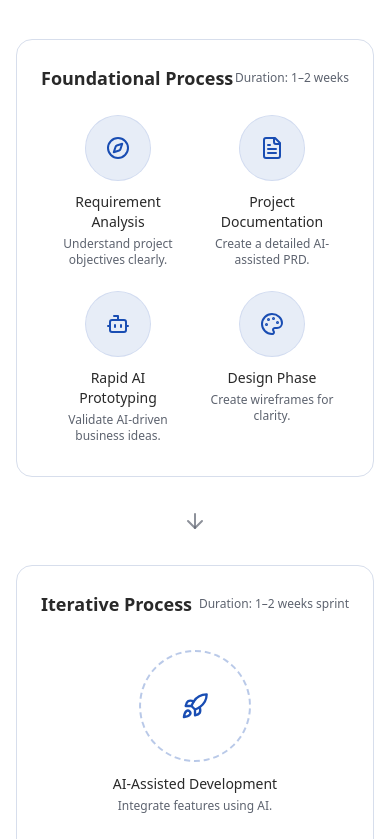
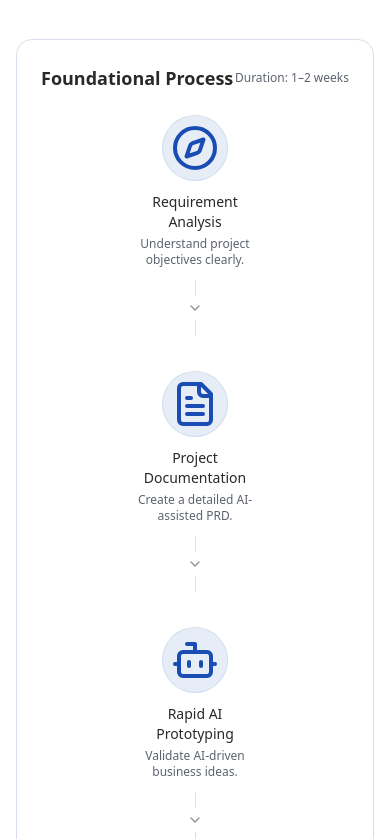
Before and after one commit to rishabhmehta/techpix-website, a Next.js app: page / in a window 390 px wide. Shown: the part 2385-3224 px from the top of the page. Built offline with nearby package versions, Linux system fonts and the light colour scheme.

Commit message:
refactor: enhance layout and styling in ProcessSection for improved responsiveness and clarity

```diff
--- a/components/sections/process.tsx
+++ b/components/sections/process.tsx
@@ -7,7 +7,9 @@ import {
   Repeat,
   Rocket,
   ChevronRight,
+  ChevronDown,
   ArrowDown,
+  RefreshCw,
 } from 'lucide-react';
 
 type Step = {
@@ -66,7 +68,7 @@ const ITERATION: Step[] = [
     ],
   },
   {
-    icon: Repeat,
+    icon: RefreshCw,
     title: 'Feedback Cycle',
     points: [
       'Conduct regular internal sprints.',
@@ -98,21 +100,24 @@ export function ProcessSection() {
       <div className="bg-card/60 relative overflow-hidden rounded-2xl border p-6 shadow-sm">
         <div className="mb-6 flex items-center justify-between">
           <h3 className="text-lg font-semibold">Foundational Process</h3>
-          <span className="text-muted-foreground text-xs">
+          <span className="text-muted-foreground text-end text-xs">
             Duration: 1–2 weeks
           </span>
         </div>
 
         <div className="-mx-2 pb-2">
           <ol
-            className="mx-2 flex flex-wrap items-start justify-center gap-6 md:gap-8"
+            className="mx-2 flex flex-col items-center gap-6 md:flex-row md:flex-wrap md:items-start md:justify-center md:gap-8"
             aria-label="Foundational steps timeline"
           >
             {FOUNDATION.map(({ icon: Icon, title, points }, idx) => (
-              <li key={title} className="flex items-start">
-                <div className="flex w-[130px] flex-col items-center text-center sm:w-[146px] md:w-[160px]">
+              <li
+                key={title}
+                className="flex flex-col items-center md:flex-row md:items-start"
+              >
+                <div className="flex w-[130px] flex-col items-center text-center md:w-[160px]">
                   <div className="bg-primary/10 text-primary ring-primary/20 flex size-16 items-center justify-center rounded-full ring-1 md:size-20">
-                    <Icon className="size-6" />
+                    <Icon className="size-12 md:size-6" />
                   </div>
                   <div className="mt-3 text-sm font-medium md:text-[15px]">
                     {title}
@@ -122,11 +127,21 @@ export function ProcessSection() {
                   </p>
                 </div>
                 {idx < FOUNDATION.length - 1 && (
-                  <div className="mx-2 hidden self-start md:mt-8 md:flex md:items-center">
-                    <div className="bg-border h-px w-8" />
-                    <ChevronRight className="text-muted-foreground/70 ml-1 size-4" />
-                    <div className="bg-border ml-1 h-px w-8" />
-                  </div>
+                  <>
+                    {/* Mobile: vertical connector with downward arrow */}
+                    <div className="my-3 flex flex-col items-center md:hidden">
+                      <div className="bg-border h-4 w-px" />
+                      <ChevronDown className="text-muted-foreground/70 my-1 size-4" />
+                      <div className="bg-border h-4 w-px" />
+                    </div>
+
+                    {/* ≥ sm: horizontal connector with right arrow */}
+                    <div className="mx-2 hidden self-start md:mt-8 md:flex md:items-center">
+                      <div className="bg-border h-px w-8" />
+                      <ChevronRight className="text-muted-foreground/70 ml-1 size-4" />
+                      <div className="bg-border ml-1 h-px w-8" />
+                    </div>
+                  </>
                 )}
               </li>
             ))}
@@ -143,9 +158,9 @@ export function ProcessSection() {
 
       {/* Iterative process – circular dashed items */}
       <div className="bg-card/60 relative overflow-hidden rounded-2xl border p-6 shadow-sm">
-        <div className="mb-8 flex items-center justify-between">
+        <div className="mb-8 flex items-center justify-between gap-4">
           <h3 className="text-lg font-semibold">Iterative Process</h3>
-          <span className="text-muted-foreground text-xs">
+          <span className="text-muted-foreground text-end text-xs">
             Duration: 1–2 weeks sprint
           </span>
         </div>
@@ -168,7 +183,7 @@ export function ProcessSection() {
 
               {/* subtle curved/looping hint between items on larger screens */}
               {idx === 0 && (
-                <Repeat className="text-muted-foreground/50 absolute top-12 -right-8 hidden rotate-12 md:block" />
+                <Repeat className="text-muted-foreground/50 mt-8 rotate-90 md:absolute md:top-12 md:-right-9 md:mt-0 md:rotate-12" />
               )}
             </div>
           ))}
```
